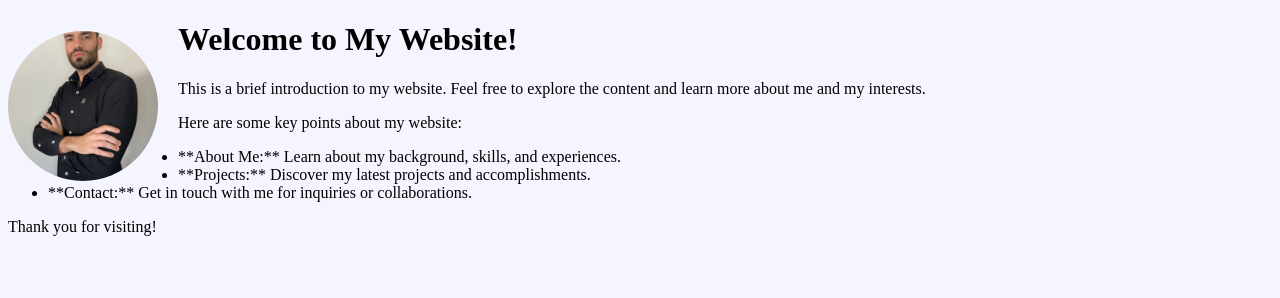
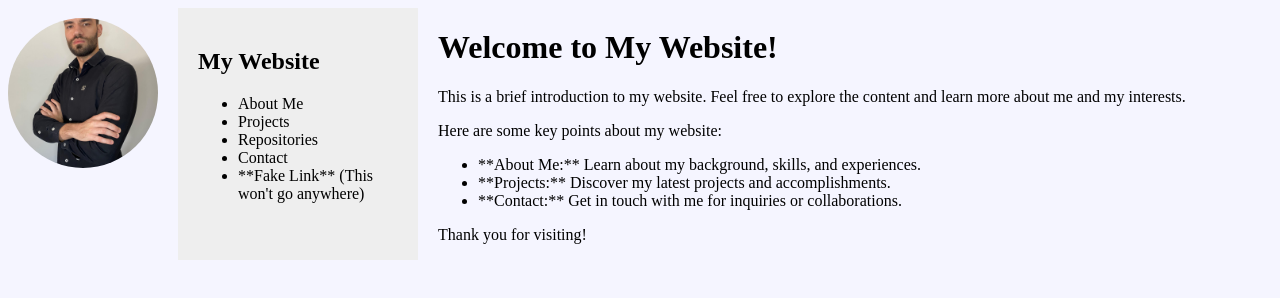
Before and after one commit to matheushbps/matheushps.github.io, a plain HTML site: page index.html in a window 1280 px wide. Drawn offline with Linux system fonts and the light colour scheme.

Commit message:
code changed with left bars

```diff
--- a/index.html
+++ b/index.html
@@ -5,10 +5,31 @@
   <style>
     body {
       background-color: #F5F5FF; /* Very light pastel blue */
+      display: flex; /* Enable flexbox layout */
+    }
+
+    .sidebar {
+      background-color: #eee; /* Light gray background for sidebar */
+      width: 200px; /* Set sidebar width */
+      padding: 20px; /* Add some padding for content */
+      margin-right: 20px; /* Add margin for spacing */
+    }
+
+    .sidebar a {
+      text-decoration: none; /* Remove underline from links */
+      color: black; /* Set link color */
+    }
+
+    .sidebar a:hover {
+      color: #333; /* Change link color on hover */
+    }
+
+    .main-content {
+      flex: 1; /* Take up remaining space */
     }
 
     .profile-photo {
-      float: left;
+      float: left; /* Not needed anymore due to flexbox */
       margin-right: 20px;
       margin-top: 10px;
       border-radius: 50%;
@@ -24,6 +45,16 @@
     <img class="profile-photo" src="images/foto.jpg" alt="Your Profile Photo">
   </a>
 
+  <div class="sidebar">
+    <h2>My Website</h2>
+    <ul>
+      <li><a href="#">About Me</a></li>
+      <li><a href="#">Projects</a></li>
+      <li><a href="#">Repositories</a></li>  <li><a href="#">Contact</a></li>
+      <li><a href="#">**Fake Link** (This won't go anywhere)</a></li>  </ul>
+  </div>
+
+  <div class="main-content">
     <h1>Welcome to My Website!</h1>
     <p>This is a brief introduction to my website. Feel free to explore the content and learn more about me and my interests.</p>
 
@@ -35,5 +66,6 @@
     </ul>
 
     <p>Thank you for visiting!</p>
+  </div>
 </body>
 </html>
```
Lines whose indentation alone changed are shown as unchanged.
